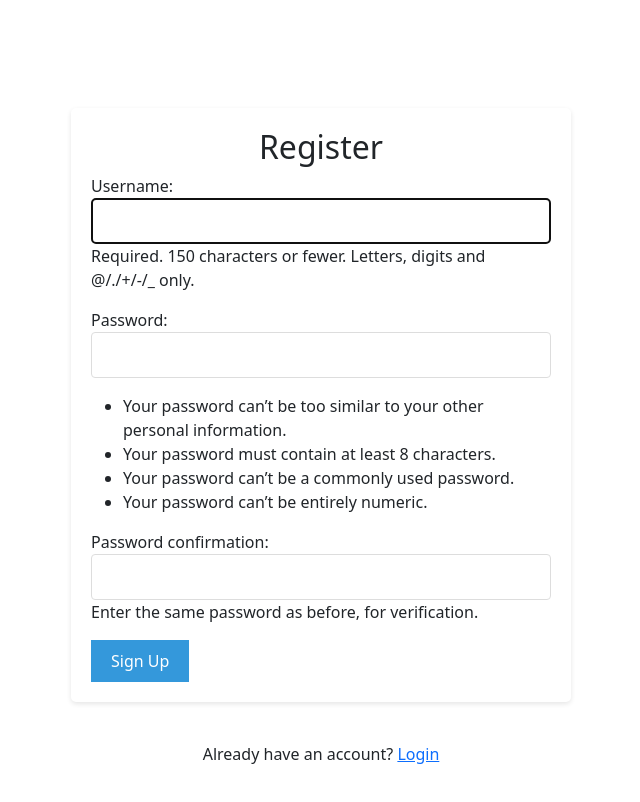
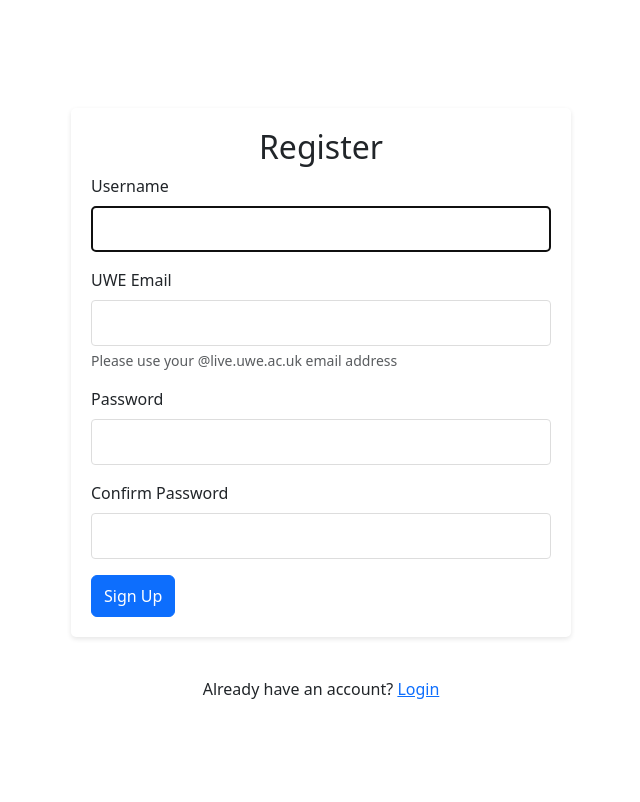
Before and after one commit to saz-v1/DaESD, a Django app: page /accounts/register/ in a window 1280 px wide. Shown: the part 68-870 px from the top of the page, without its empty margins (319-959 px from the left). After the commit the page ends 767 px from the top, so only its background shows below. Run offline with Django 5.2, Linux system fonts and the light colour scheme.

Commit message:
Register and Profile edits: uwe email validation, DOB and address too

```diff
--- a/accounts/forms.py
+++ b/accounts/forms.py
@@ -2,11 +2,31 @@ from django import forms
 from django.contrib.auth.forms import UserCreationForm
 from django.contrib.auth.models import User
 from .models import Profile
+from django.core.validators import RegexValidator
 
 class CustomUserCreationForm(UserCreationForm):
+    email = forms.EmailField(
+        required=True,
+        validators=[
+            RegexValidator(
+                regex=r'^[a-zA-Z0-9._%+-]+@live\.uwe\.ac\.uk$',
+                message='Please use your UWE email address (@live.uwe.ac.uk)',
+                code='invalid_email'
+            )
+        ]
+    )
+
     class Meta:
         model = User
         fields = ('username', 'email', 'password1', 'password2')
+
+    def clean_email(self):
+        email = self.cleaned_data.get('email')
+        if not email.endswith('@live.uwe.ac.uk'):
+            raise forms.ValidationError('Please use your UWE email address (@live.uwe.ac.uk)')
+        if User.objects.filter(email=email).exists():
+            raise forms.ValidationError('This email address is already registered.')
+        return email
 
 class UserEditForm(forms.ModelForm):
     class Meta:
@@ -16,4 +36,8 @@ class UserEditForm(forms.ModelForm):
 class ProfileForm(forms.ModelForm):
     class Meta:
         model = Profile
-        fields = ['study_program', 'bio', 'profile_picture']
+        fields = ['study_program', 'bio', 'profile_picture', 'date_of_birth', 'address']
+        widgets = {
+            'date_of_birth': forms.DateInput(attrs={'type': 'date'}),
+            'address': forms.TextInput(attrs={'placeholder': 'Enter your address'}),
+        }
--- a/accounts/models.py
+++ b/accounts/models.py
@@ -16,6 +16,8 @@ class Profile(models.Model):
     study_program = models.CharField(max_length=100, blank=True, null=True)
     bio = models.TextField(blank=True, null=True)
     profile_picture = models.ImageField(upload_to='profile_pictures/', null=True, blank=True)
+    date_of_birth = models.DateField(null=True, blank=True)
+    address = models.CharField(max_length=200, blank=True, null=True)
 
     def __str__(self):
         return f"{self.user.username}'s Profile"
--- a/accounts/templates/accounts/profile.html
+++ b/accounts/templates/accounts/profile.html
@@ -26,6 +26,10 @@
 
         <h3 class="section-title">About Me</h3>
         <p>{{ profile.bio|default:"No bio available." }}</p>
+
+        <h3 class="section-title">Personal Info</h3>
+        <p><strong>Date of Birth:</strong> {{ profile.date_of_birth|date:"d/m/Y"|default:"Not provided" }}</p>
+        <p><strong>Address:</strong> {{ profile.address|default:"Not provided" }}</p>
 
         <h3 class="section-title">Academic Info</h3>
         <p><strong>Degree:</strong> {{ profile.study_program|default:"No Degree listed" }}</p>
--- a/accounts/views.py
+++ b/accounts/views.py
@@ -2,7 +2,7 @@ from django.shortcuts import render, redirect
 from django.contrib.auth.forms import UserCreationForm
 from django.contrib.auth import login
 from django.contrib.auth.decorators import login_required
-from .forms import UserEditForm, ProfileForm
+from .forms import UserEditForm, ProfileForm, CustomUserCreationForm
 from communities.models import Membership
 from events.models import Event
 from django.utils import timezone
@@ -12,13 +12,14 @@ import os
 
 def register(request):
     if request.method == "POST":
-        form = UserCreationForm(request.POST)
+        form = CustomUserCreationForm(request.POST)
         if form.is_valid():
             user = form.save()
             login(request, user)  # Auto-login after registration
-            return redirect("home")
+            messages.success(request, 'Registration successful! Please complete your profile.')
+            return redirect("accounts:edit_profile")
     else:
-        form = UserCreationForm()
+        form = CustomUserCreationForm()
     return render(request, "registration/register.html", {"form": form})
 
 def profile_view(request):
--- a/templates/registration/register.html
+++ b/templates/registration/register.html
@@ -2,8 +2,40 @@
   <div class="container mt-4">
     <form method="post">
       <h2 class="text-center">Register</h2>
-      {% csrf_token %} {{ form.as_p }}
-      <button type="submit">Sign Up</button>
+      {% csrf_token %}
+
+      {% if form.errors %}
+      <div class="alert alert-danger">
+        {% for field in form %}
+          {% for error in field.errors %}
+            <p>{{ error }}</p>
+          {% endfor %}
+        {% endfor %}
+      </div>
+      {% endif %}
+
+      <div class="mb-3">
+        <label for="id_username" class="form-label">Username</label>
+        {{ form.username }}
+      </div>
+
+      <div class="mb-3">
+        <label for="id_email" class="form-label">UWE Email</label>
+        {{ form.email }}
+        <div class="form-text">Please use your @live.uwe.ac.uk email address</div>
+      </div>
+
+      <div class="mb-3">
+        <label for="id_password1" class="form-label">Password</label>
+        {{ form.password1 }}
+      </div>
+
+      <div class="mb-3">
+        <label for="id_password2" class="form-label">Confirm Password</label>
+        {{ form.password2 }}
+      </div>
+
+      <button type="submit" class="btn btn-primary">Sign Up</button>
     </form>
   </div>
   <p class="text-center">Already have an account? <a href="{% url 'accounts:login' %}">Login</a></p>
```
Also changed, not shown: accounts/templates/accounts/edit_profile.html (+10 -0 lines), accounts/migrations/0003_profile_city_profile_date_of_birth_and_more.py (added), accounts/migrations/0004_remove_profile_city_remove_profile_door_number_and_more.py (added), 2 other files.
